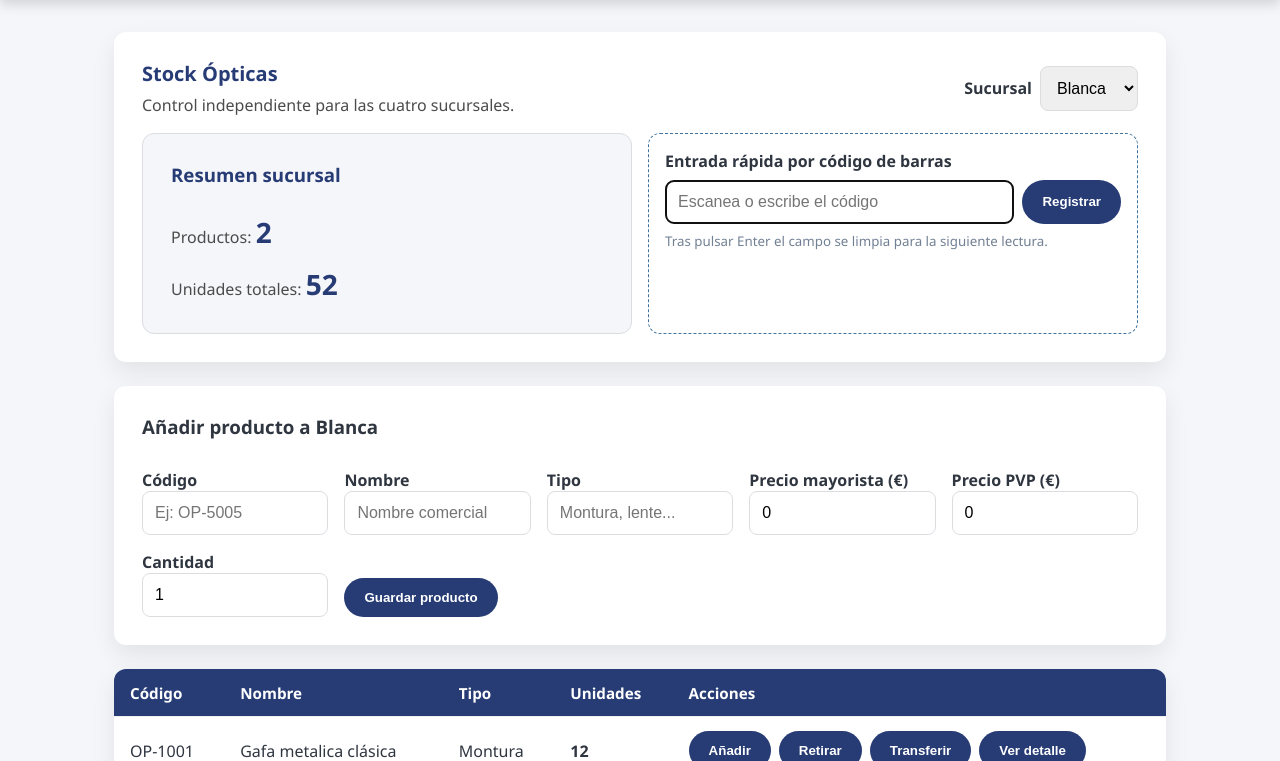
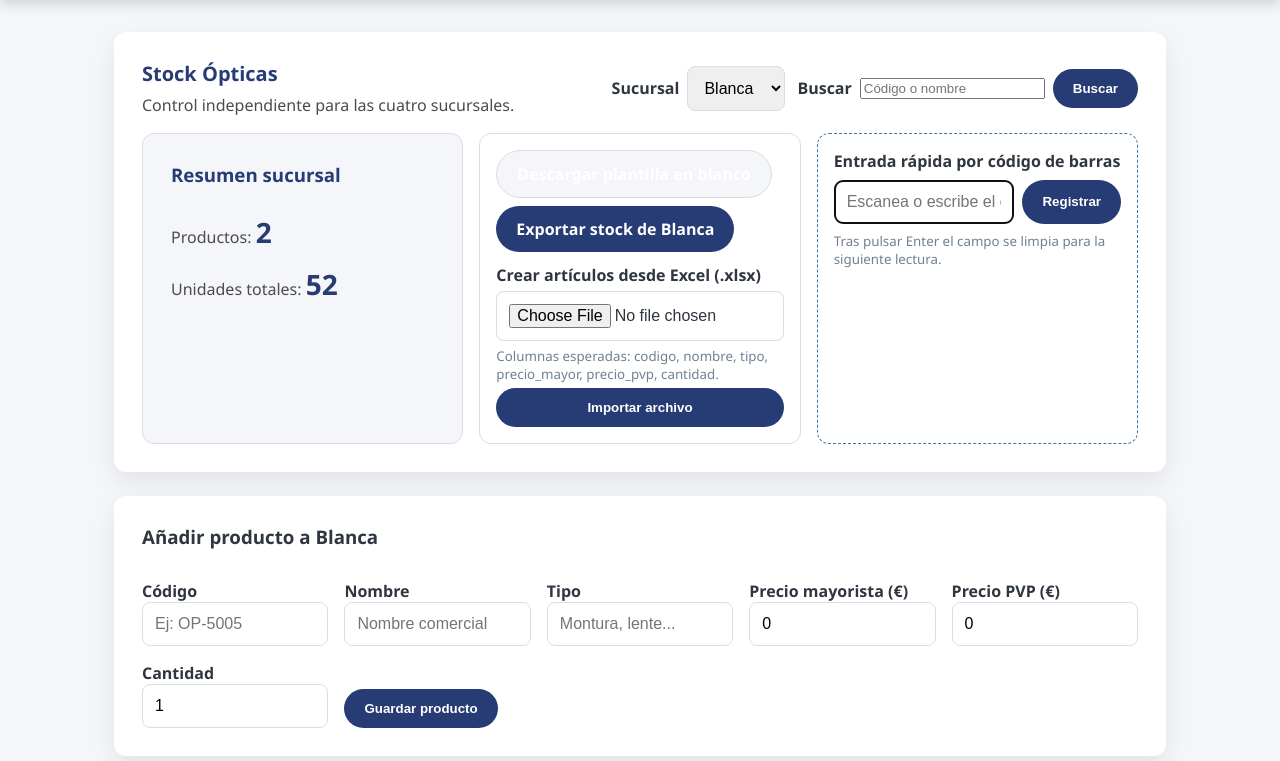
Before and after one commit to opticaelvalle-design/Gestion-de-inventario-EVO, a Flask app: page /stock-opticas in a window 1280 px wide. Shown: the part 241-1002 px from the top of the page. Run offline with Flask 3, Linux system fonts and the light colour scheme.

Commit message:
Add search and Excel import/export to optica stock

```diff
--- a/app.py
+++ b/app.py
@@ -12,7 +12,7 @@ from flask import (
     send_file,
     url_for,
 )
-from openpyxl import Workbook
+from openpyxl import Workbook, load_workbook
 
 DB_PATH = Path(__file__).with_name("inventario.db")
 
@@ -368,6 +368,106 @@ def _inicializar_optica_demo():
             )
 
 
+def _importar_excel_optica(archivo, sucursal: str):
+    try:
+        workbook = load_workbook(archivo, data_only=True)
+    except Exception as exc:  # pragma: no cover - validación defensiva
+        raise ValueError("No se pudo leer el Excel. Verifica el formato.") from exc
+
+    sheet = workbook.active
+    rows = list(sheet.iter_rows(values_only=True))
+    if not rows:
+        raise ValueError("El archivo está vacío.")
+
+    headers = [
+        str(cell).strip().lower() if cell is not None else "" for cell in rows[0]
+    ]
+    header_map = {nombre: idx for idx, nombre in enumerate(headers)}
+    required_headers = {"codigo", "nombre", "cantidad"}
+
+    if not required_headers.issubset(header_map):
+        raise ValueError(
+            "La plantilla debe incluir las columnas: codigo, nombre y cantidad."
+        )
+
+    def _leer_valor(row, key, default=None):
+        idx = header_map.get(key)
+        if idx is None or idx >= len(row):
+            return default
+        valor = row[idx]
+        if valor is None:
+            return default
+        return valor
+
+    procesadas = creadas = actualizadas = omitidas = 0
+
+    for row in rows[1:]:
+        if all(cell is None or str(cell).strip() == "" for cell in row):
+            continue
+
+        procesadas += 1
+        codigo = str(_leer_valor(row, "codigo", "")).strip()
+        nombre = str(_leer_valor(row, "nombre", "")).strip()
+        if not codigo or not nombre:
+            omitidas += 1
+            continue
+
+        cantidad_valor = _leer_valor(row, "cantidad", 0)
+        try:
+            cantidad = int(float(cantidad_valor))
+        except (TypeError, ValueError):
+            omitidas += 1
+            continue
+
+        if cantidad < 0:
+            omitidas += 1
+            continue
+
+        tipo = str(_leer_valor(row, "tipo", "")).strip()
+        precio_mayor = _leer_valor(row, "precio_mayor", 0) or 0
+        precio_pvp = _leer_valor(row, "precio_pvp", 0) or 0
+
+        try:
+            precio_mayor = float(precio_mayor)
+        except (TypeError, ValueError):
+            precio_mayor = 0.0
+
+        try:
+            precio_pvp = float(precio_pvp)
+        except (TypeError, ValueError):
+            precio_pvp = 0.0
+
+        existente = _buscar_producto_optica(sucursal, codigo)
+        if existente:
+            existente.update(
+                {
+                    "nombre": nombre,
+                    "tipo": tipo,
+                    "precio_mayor": precio_mayor,
+                    "precio_pvp": precio_pvp,
+                }
+            )
+            existente["cantidad"] += cantidad
+            _registrar_movimiento_optica(
+                existente,
+                sucursal,
+                f"Importación Excel: +{cantidad} uds",
+            )
+            actualizadas += 1
+        else:
+            _crear_producto_optica(
+                sucursal, codigo, nombre, tipo, precio_mayor, precio_pvp, cantidad
+            )
+            creadas += 1
+
+    return {
+        "procesadas": procesadas,
+        "creadas": creadas,
+        "actualizadas": actualizadas,
+        "omitidas": omitidas,
+    }
+
+
 def _persistir_linea_pedido(pedido_id: int, linea: dict):
     with get_connection() as conn:
         conn.execute(
@@ -824,6 +924,8 @@ def stock_opticas():
     if sucursal not in OPTICA_BRANCHES:
         sucursal = OPTICA_BRANCHES[0]
 
+    termino_busqueda = request.args.get("buscar", "").strip().lower()
+
     if request.method == "POST":
         accion = request.form.get("accion")
         if accion == "nuevo_producto":
@@ -860,6 +962,28 @@ def stock_opticas():
                 flash("Producto guardado en el stock de ópticas.", "success")
             return redirect(url_for("stock_opticas", sucursal=sucursal))
 
+        if accion == "importar_excel":
+            archivo = request.files.get("archivo_excel")
+            if not archivo or archivo.filename == "":
+                flash("Selecciona un archivo Excel para importar.", "error")
+            elif not archivo.filename.lower().endswith(".xlsx"):
+                flash("El archivo debe tener extensión .xlsx.", "error")
+            else:
+                try:
+                    resumen = _importar_excel_optica(archivo, sucursal)
+                except ValueError as exc:
+                    flash(str(exc), "error")
+                else:
+                    flash(
+                        "Importación completada: "
+                        f"{resumen['procesadas']} filas procesadas, "
+                        f"{resumen['creadas']} creadas, "
+                        f"{resumen['actualizadas']} actualizadas, "
+                        f"{resumen['omitidas']} omitidas.",
+                        "success",
+                    )
+            return redirect(url_for("stock_opticas", sucursal=sucursal))
+
         if accion == "ajustar":
             codigo = request.form.get("codigo", "").strip()
             cantidad = request.form.get("cantidad", type=int, default=0)
@@ -1025,15 +1149,70 @@ def stock_opticas():
             return redirect(url_for("stock_opticas", sucursal=sucursal))
 
     productos = sorted(
-        _asegurar_sucursal_optica(sucursal), key=lambda item: item["nombre"].lower()
-    )
-    totales_sucursal = sum(item["cantidad"] for item in productos)
+        [
+            item
+            for item in _asegurar_sucursal_optica(sucursal)
+            if not termino_busqueda
+            or termino_busqueda in item["codigo"].lower()
+            or termino_busqueda in item["nombre"].lower()
+        ],
+        key=lambda item: item["nombre"].lower(),
+    )
+    totales_sucursal = sum(
+        item["cantidad"] for item in _asegurar_sucursal_optica(sucursal)
+    )
     return render_template(
         "stock_opticas.html",
         sucursal=sucursal,
         sucursales=OPTICA_BRANCHES,
         productos=productos,
         totales_sucursal=totales_sucursal,
+        termino_busqueda=termino_busqueda,
+    )
+
+
+@app.route("/stock-opticas/plantilla")
+def descargar_plantilla_stock_opticas():
+    headers = ["codigo", "nombre", "tipo", "precio_mayor", "precio_pvp", "cantidad"]
+    output = _crear_excel(headers, [], "Plantilla stock ópticas")
+    return send_file(
+        output,
+        as_attachment=True,
+        download_name="plantilla_stock_opticas.xlsx",
+        mimetype="application/vnd.openxmlformats-officedocument.spreadsheetml.sheet",
+    )
+
+
+@app.route("/stock-opticas/exportar")
+def exportar_stock_opticas():
+    sucursal = request.args.get("sucursal") or OPTICA_BRANCHES[0]
+    if sucursal not in OPTICA_BRANCHES:
+        sucursal = OPTICA_BRANCHES[0]
+
+    headers = ["Código", "Nombre", "Tipo", "Precio mayorista", "Precio PVP", "Cantidad"]
+    productos = _asegurar_sucursal_optica(sucursal)
+    rows = [
+        [
+            item["codigo"],
+            item["nombre"],
+            item.get("tipo", ""),
+            item.get("precio_mayor", 0),
+            item.get("precio_pvp", 0),
+            item.get("cantidad", 0),
+        ]
+        for item in productos
+    ]
+
+    output = _crear_excel(headers, rows, f"Stock {sucursal}")
+    filename = (
+        f"stock_opticas_{sucursal.replace(' ', '_').lower()}_"
+        f"{datetime.now().strftime('%Y%m%d_%H%M%S')}.xlsx"
+    )
+    return send_file(
+        output,
+        mimetype="application/vnd.openxmlformats-officedocument.spreadsheetml.sheet",
+        as_attachment=True,
+        download_name=filename,
     )
 
 
--- a/templates/stock_opticas.html
+++ b/templates/stock_opticas.html
@@ -7,6 +7,7 @@
             <h2 style="margin: 0;">Stock Ópticas</h2>
             <p style="margin: 0.35rem 0 0; color: #4b4b4b;">Control independiente para las cuatro sucursales.</p>
         </div>
+        <div style="display: flex; gap: 0.75rem; flex-wrap: wrap; align-items: center; justify-content: flex-end;">
             <form method="get" style="display: flex; gap: 0.5rem; align-items: center;">
                 <label for="sucursal" style="margin: 0; font-weight: 600;">Sucursal</label>
                 <select name="sucursal" id="sucursal" onchange="this.form.submit()">
@@ -14,13 +15,40 @@
                         <option value="{{ nombre }}" {% if nombre == sucursal %}selected{% endif %}>{{ nombre }}</option>
                     {% endfor %}
                 </select>
+                {% if termino_busqueda %}
+                    <input type="hidden" name="buscar" value="{{ termino_busqueda }}">
+                {% endif %}
             </form>
+            <form method="get" style="display: flex; gap: 0.5rem; align-items: center;">
+                <input type="hidden" name="sucursal" value="{{ sucursal }}">
+                <label for="buscar" style="margin: 0; font-weight: 600;">Buscar</label>
+                <input type="search" id="buscar" name="buscar" placeholder="Código o nombre" value="{{ termino_busqueda }}">
+                <button type="submit">Buscar</button>
+                {% if termino_busqueda %}
+                    <a class="button-link" href="{{ url_for('stock_opticas', sucursal=sucursal) }}">Limpiar</a>
+                {% endif %}
+            </form>
+        </div>
     </div>
     <div style="display: grid; grid-template-columns: repeat(auto-fit, minmax(260px, 1fr)); gap: 1rem;">
         <div class="stat-card" style="background-color: #f5f6fa; box-shadow: none; border: 1px solid #dcdde1;">
             <h3 style="margin-top: 0; color: #273c75;">Resumen sucursal</h3>
             <p style="margin: 0;">Productos: <strong>{{ productos|length }}</strong></p>
             <p style="margin: 0.25rem 0 0;">Unidades totales: <strong>{{ totales_sucursal }}</strong></p>
+        </div>
+        <div style="background: #fff; border-radius: 12px; padding: 1rem; border: 1px solid #dcdde1; display: grid; gap: 0.75rem;">
+            <div style="display: flex; gap: 0.5rem; flex-wrap: wrap; align-items: center;">
+                <a href="{{ url_for('descargar_plantilla_stock_opticas') }}" class="button-link" style="background: #f5f6fa; border: 1px solid #dcdde1;">Descargar plantilla en blanco</a>
+                <a href="{{ url_for('exportar_stock_opticas', sucursal=sucursal) }}" class="button-link" style="background: #273c75; color: #fff;">Exportar stock de {{ sucursal }}</a>
+            </div>
+            <form method="post" enctype="multipart/form-data" style="display: grid; gap: 0.35rem;">
+                <input type="hidden" name="accion" value="importar_excel">
+                <input type="hidden" name="sucursal_actual" value="{{ sucursal }}">
+                <label for="archivo_excel" style="font-weight: 600;">Crear artículos desde Excel (.xlsx)</label>
+                <input type="file" id="archivo_excel" name="archivo_excel" accept=".xlsx" required>
+                <small style="color: #718093;">Columnas esperadas: codigo, nombre, tipo, precio_mayor, precio_pvp, cantidad.</small>
+                <button type="submit">Importar archivo</button>
+            </form>
         </div>
         <div style="background: #fff; border-radius: 12px; padding: 1rem; border: 1px dashed #40739e;">
             <form method="post" id="lectura-form" style="margin: 0; display: grid; gap: 0.5rem;">
```
Lines whose indentation alone changed are shown as unchanged.
